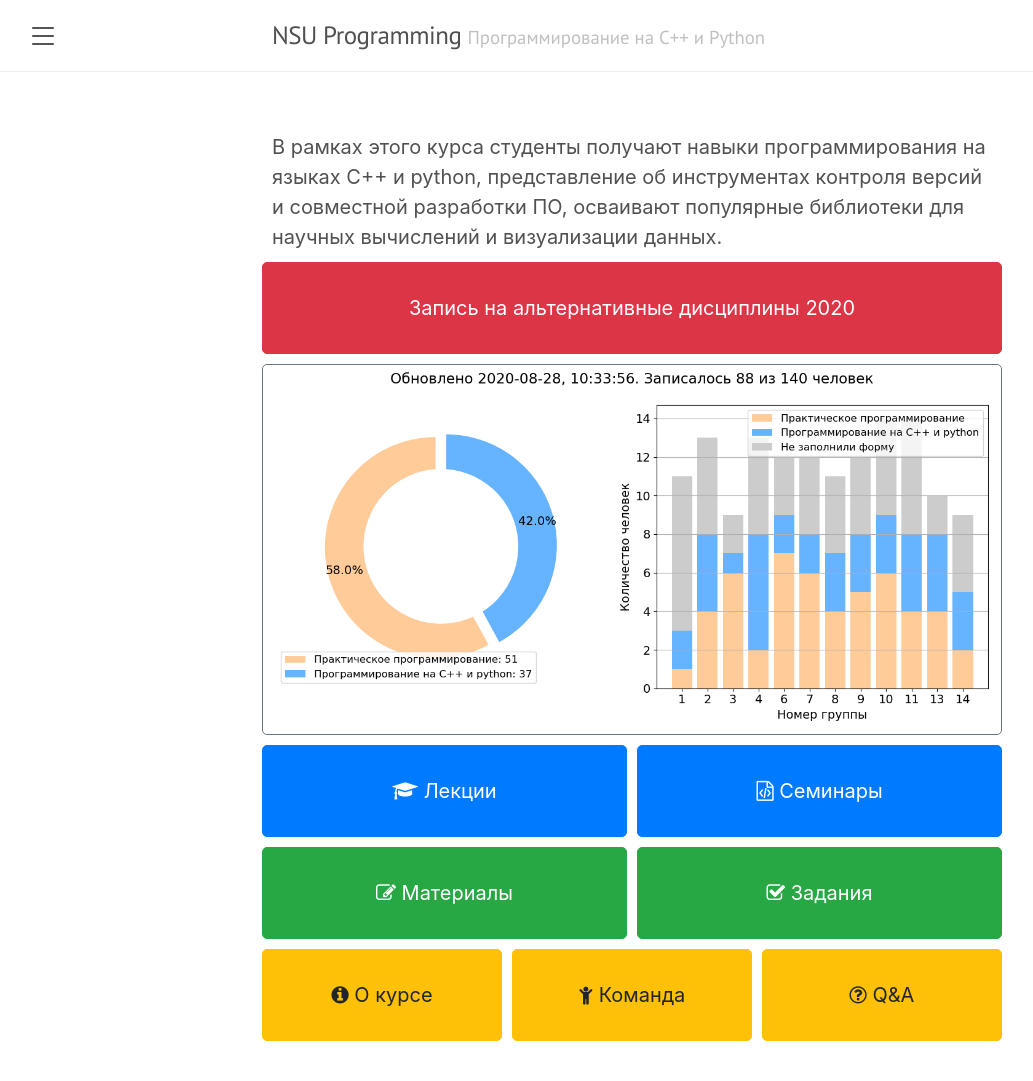
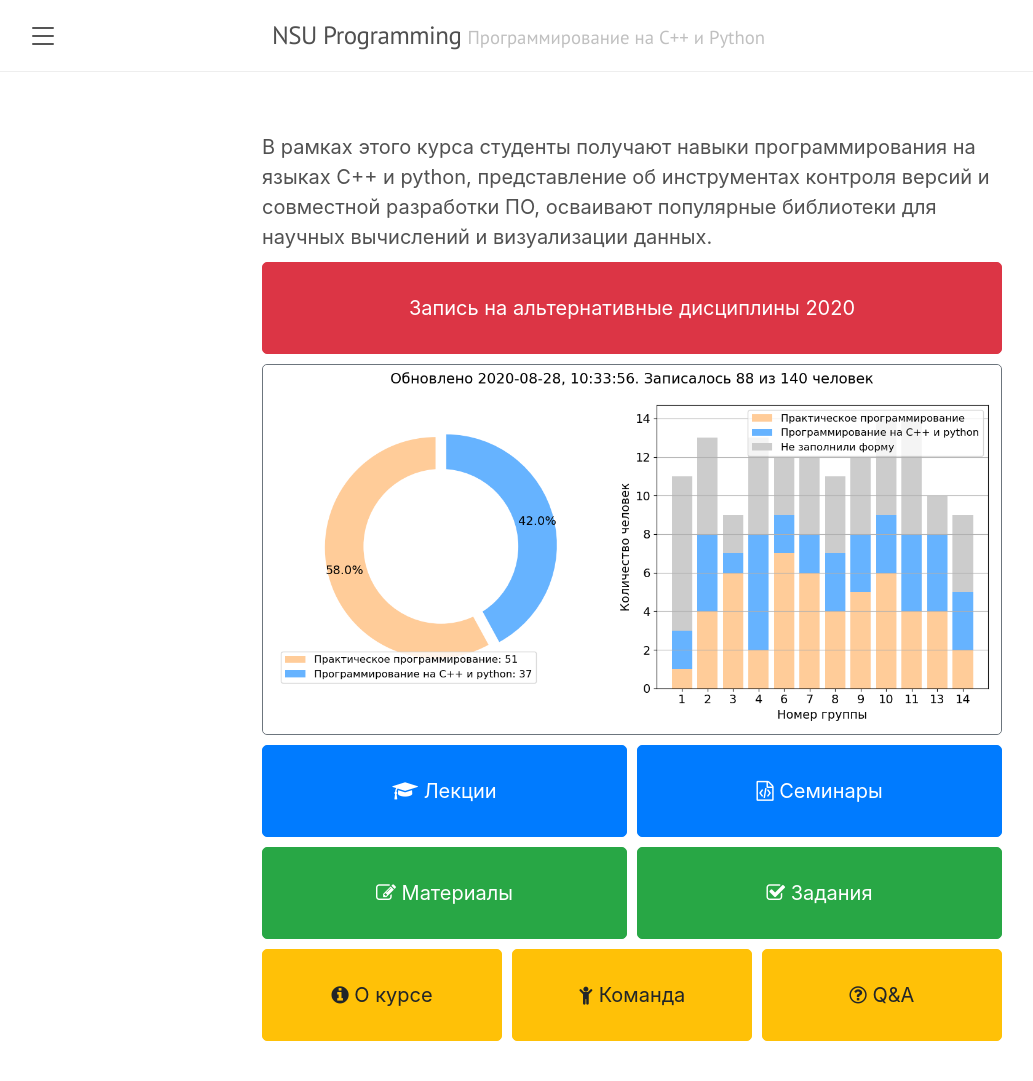
Before and after one commit to NSU-Programming/NSU-Programming.github.io, a Jekyll site: the page built from index.html, in a window 1280 px wide. Shown: the whole page, without its empty margins (8-1041 px from the left). Built offline with Jekyll 4.4.1, drawn with Linux system fonts in a browser that asks for light colours.

Commit message:
fix the description card

```diff
--- a/index.html
+++ b/index.html
@@ -9,7 +9,7 @@ title: Программирование на C++ и python
 
 
 <div class="row">
-    <div class="col-sm-12 mb-2">
+    <div class="col-sm-12 mb-2 pl-1 pr-1">
         <div class="card border-none">
           В рамках этого курса студенты получают навыки программирования на языках C++ и python,
           представление об инструментах контроля версий и совместной разработки ПО,
```
